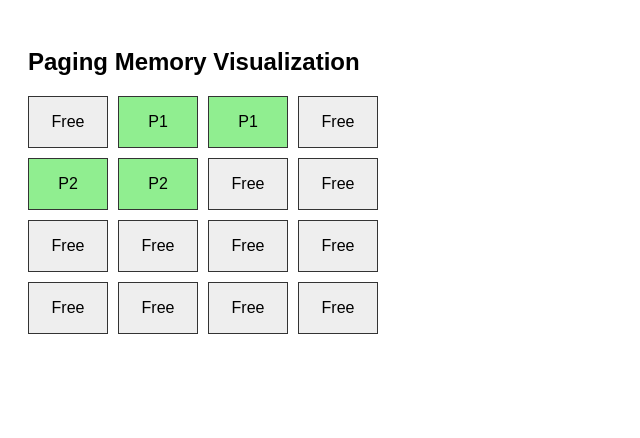
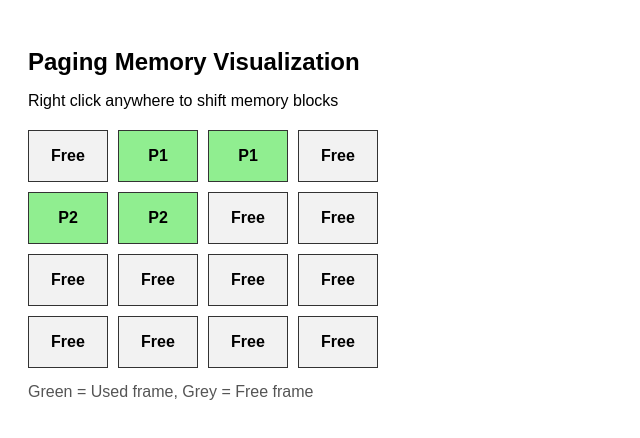
Before and after one commit to ShivamArora05/real-time-memory-allocation-tracker, a plain HTML site: page index.html in a window 1280 px wide. Shown: the whole page, without its empty margins (0-640 px from the left). Drawn offline with Linux system fonts and the light colour scheme.

Commit message:
Update index.html

```diff
--- a/index.html
+++ b/index.html
@@ -7,12 +7,18 @@
       font-family: Arial;
       padding: 20px;
     }
+
+    h2 {
+      margin-bottom: 10px;
+    }
+
     #memory {
       display: grid;
       grid-template-columns: repeat(4, 80px);
       gap: 10px;
       margin-top: 20px;
     }
+
     .block {
       height: 50px;
       border: 1px solid #333;
@@ -20,30 +26,68 @@
       align-items: center;
       justify-content: center;
       background: #eee;
+      transition: all 0.4s ease;
+      font-weight: bold;
     }
+
     .used {
       background: lightgreen;
+    }
+
+    .free {
+      background: #f2f2f2;
+    }
+
+    .info {
+      margin-top: 15px;
+      color: #555;
     }
   </style>
 </head>
 <body>
+
   <h2>Paging Memory Visualization</h2>
+  <p>Right click anywhere to shift memory blocks</p>
 
   <div id="memory"></div>
 
+  <div class="info">
+    Green = Used frame, Grey = Free frame
+  </div>
+
   <script>
-    // Sample memory frames for demo
-    let frames = [-1, 1, 1, -1, 2, 2, -1, -1,
-                  -1, -1, -1, -1, -1, -1, -1, -1];
+    // Initial memory frames
+    let frames = [-1, 1, 1, -1,
+                  2, 2, -1, -1,
+                  -1, -1, -1, -1,
+                  -1, -1, -1, -1];
 
     const mem = document.getElementById("memory");
 
-    frames.forEach((f, i) => {
-      const d = document.createElement("div");
-      d.className = "block " + (f === -1 ? "" : "used");
-      d.innerText = f === -1 ? "Free" : "P" + f;
-      mem.appendChild(d);
+    function draw() {
+      mem.innerHTML = "";
+      frames.forEach((f, i) => {
+        const d = document.createElement("div");
+        d.className = "block " + (f === -1 ? "free" : "used");
+        d.innerText = f === -1 ? "Free" : "P" + f;
+        mem.appendChild(d);
+      });
+    }
+
+    draw();
+
+    // Disable default right-click menu
+    document.addEventListener("contextmenu", e => e.preventDefault());
+
+    // On right click, shift blocks
+    document.addEventListener("mousedown", e => {
+      if (e.button === 2) { // right click
+        // Move last frame to front (rotate)
+        frames.unshift(frames.pop());
+        draw();
+      }
     });
   </script>
+
 </body>
 </html>
```
